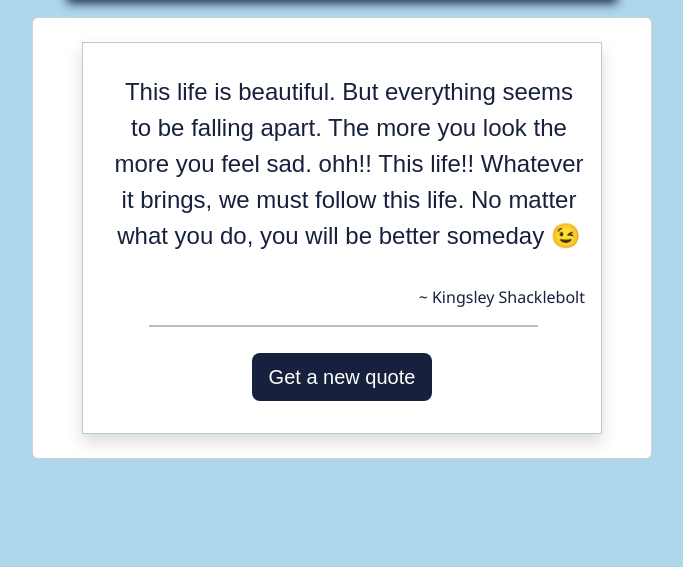
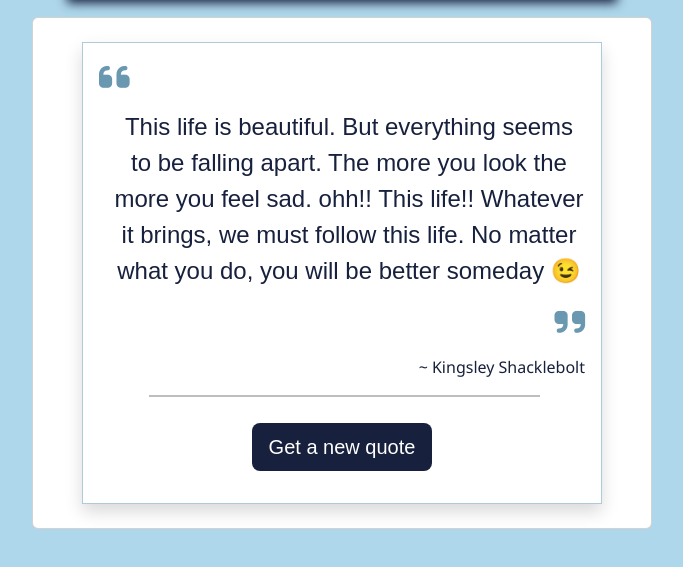
Before and after one commit to Dalia-Mohammed/quote, a plain HTML site: page index.html in a window 1280 px wide. Shown: the part 133-700 px from the top of the page, without its empty margins (298-981 px from the left). Drawn offline with Linux system fonts and the light colour scheme; the site is published under a folder, as on GitHub Pages, so addresses that start at the root find nothing.

Commit message:
Update index.html

```diff
--- a/index.html
+++ b/index.html
@@ -6,13 +6,13 @@
     <title>Document</title>
 
     <!-- bootstrap css -->
-    <link rel="stylesheet" href="./Css/bootstrap.min.css">
+    <link rel="stylesheet" href="Css/bootstrap.min.css"/>
     <!--fontawesome  -->
-    <link rel="stylesheet" href="/Css/all.min.css">
+    <link rel="stylesheet" href="Css/all.min.css"/>
     <!-- normalize -->
-    <link rel="stylesheet" href="/css/normalize.css">
+    <link rel="stylesheet" href="css/normalize.css"/>
     <!-- main css -->
-    <link rel="stylesheet" href="./css/index.css">
+    <link rel="stylesheet" href="./css/index.css"/>
 
 
 </head>
@@ -102,7 +102,7 @@
 
 
 <!-- bootstrap js -->
-<script src="./js/bootstrap.bundle.min.js"></script>
+<script src="js/bootstrap.bundle.min.js"></script>
 <!-- main js -->
 <script src="./js/index.js"></script>
 </body>
```
